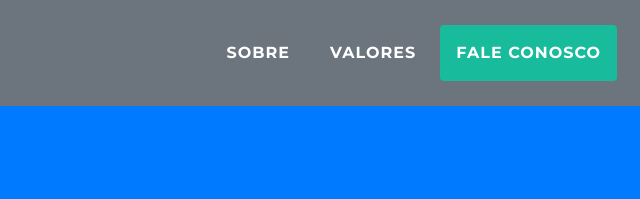
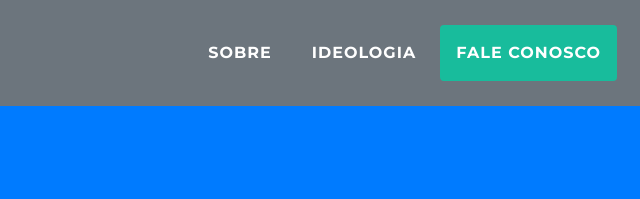
Before and after one commit to nexusjr/Site, a website with bundled scripts: page index.html in a window 1280 px wide. Shown: the top 199 px of the page, 574-1214 px from the left. Built offline with nearby package versions, Linux system fonts and the light colour scheme.

Commit message:
Valores p/ Ideologia

```diff
--- a/index.html
+++ b/index.html
@@ -48,11 +48,14 @@
               <a class="nav-link py-3 px-0 px-lg-3 rounded js-scroll-trigger" href="#about">Sobre</a>
             </li>
 			<li class="nav-item mx-0 mx-lg-1">
-              <a class="nav-link py-3 px-0 px-lg-3 rounded js-scroll-trigger" href="#mission">Valores</a>
+              <a class="nav-link py-3 px-0 px-lg-3 rounded js-scroll-trigger" href="#mission">Ideologia</a>
             </li>
             <li class="nav-item mx-0 mx-lg-1">
               <a class="nav-link py-3 px-0 px-lg-3 rounded js-scroll-trigger" href="#contact">Fale Conosco</a>
             </li>
+			<!-- <li class="nav-item mx-0 mx-lg-1"> -->
+              <!-- <a class="nav-link py-3 px-0 px-lg-3 rounded js-scroll-trigger" href="/signin">Login</a> -->
+            <!-- </li> -->
           </ul>
         </div>
       </div>
```
